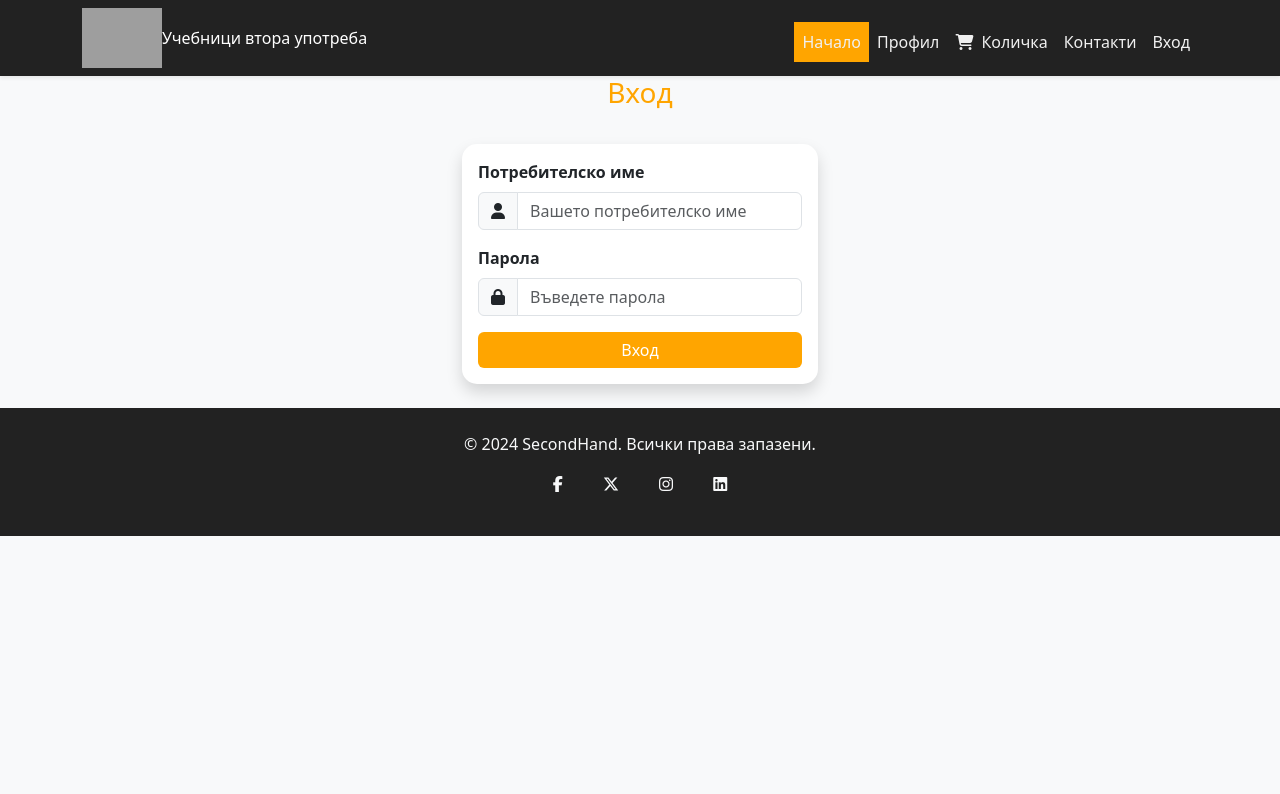
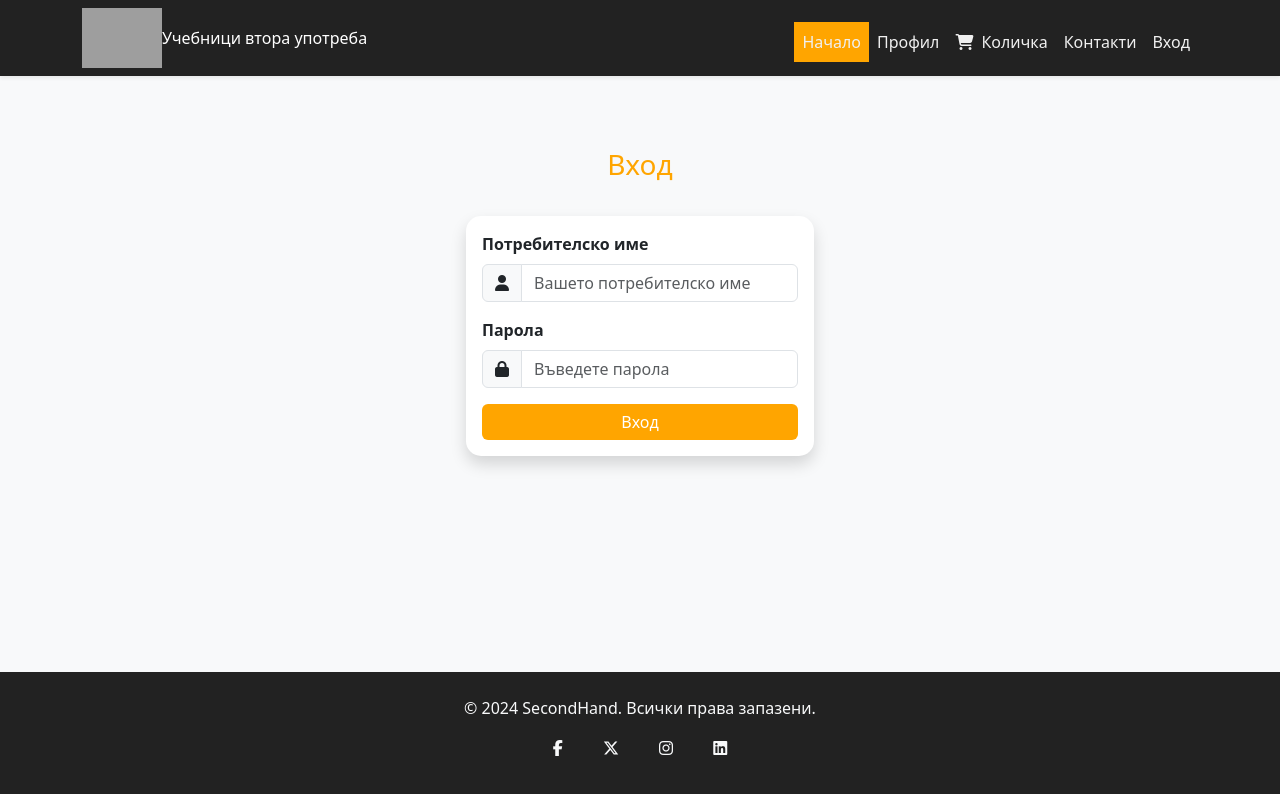
Before and after one commit to WaLkZa/WaLkZa.github.io, a plain HTML site: page login.html in a window 1280 px wide. Drawn offline with nearby package versions, Linux system fonts and the light colour scheme; grey boxes are pictures that could not be loaded.

Commit message:
Align footer to the bottom of the login page

```diff
--- a/login.html
+++ b/login.html
@@ -8,7 +8,7 @@
     <link rel="stylesheet" href="https://cdnjs.cloudflare.com/ajax/libs/font-awesome/6.7.1/css/all.min.css">
     <link rel="stylesheet" href="css/stylesheet.css">
 </head>
-<body>
+<body class="d-flex flex-column min-vh-100">
     <nav class="navbar navbar-expand-md navbar-dark bg-dark shadow-sm">
         <div class="container">
             <div class="d-flex flex-column flex-md-row align-items-center w-100">
@@ -48,9 +48,9 @@
         </div>
     </nav>
 
-    <div class="container mb-4">
-        <div class="row justify-content-center align-items-center">
-            <div class="col-md-6 col-lg-4">
+    <div class="container d-flex justify-content-center align-items-center">
+        <div class="row justify-content-center align-items-center w-100 mt-4">
+            <div class="col-md-6 col-lg-4 mt-5">
                 <h3 class="section-title text-center mb-4">Вход</h3>
                 <div class="card shadow">
                     <div class="card-body">
@@ -76,7 +76,7 @@
             </div>
         </div>
     </div>
-    <footer class="bg-dark text-light py-4">
+    <footer class="bg-dark text-light py-4 mt-auto">
         <div class="container text-center">
             <p>&copy; 2024 SecondHand. Всички права запазени.</p>
         </div>
```
